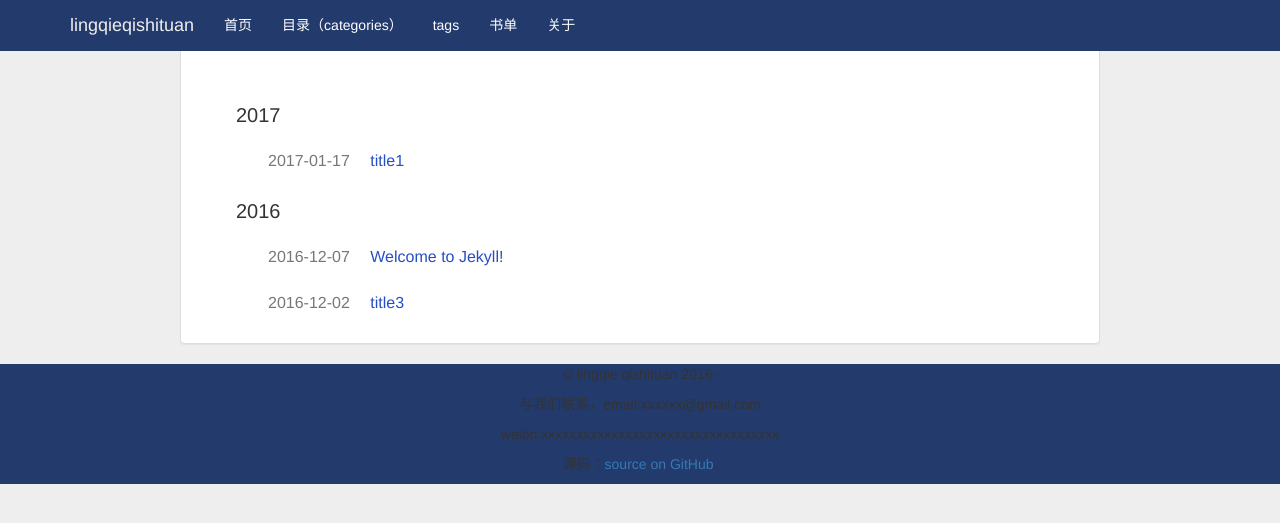
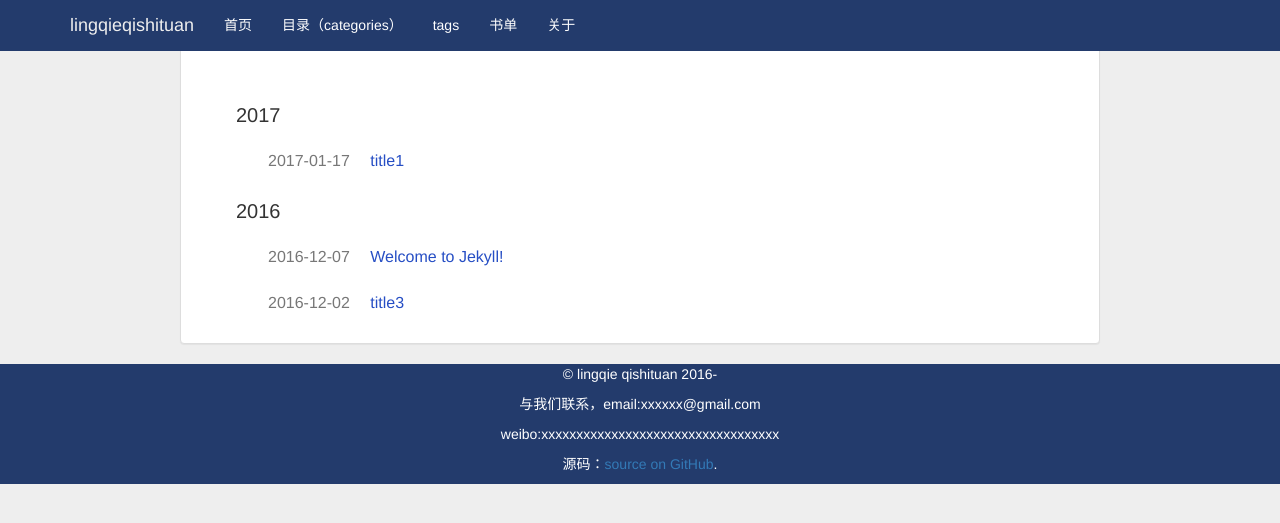
Before and after one commit to lingqie/lingqie.github.io, a Jekyll site: the page built from index.md, in a window 1280 px wide. Shown: the top 523 px of the page. Built offline with Jekyll 4.4.1, drawn with Linux system fonts in a browser that asks for light colours.

Commit message:
edit footer style

```diff
--- a/_includes/footer.html
+++ b/_includes/footer.html
@@ -1,5 +1,5 @@
 <footer class="row footer">
-    <div class="text-center">
+    <div class="foot-text-center">
         <p>&copy; lingqie qishituan 2016-</p>
         <p>与我们联系，email:xxxxxx@gmail.com</p>
         <p>weibo:xxxxxxxxxxxxxxxxxxxxxxxxxxxxxxxxxx</p>
--- a/css/blog.css
+++ b/css/blog.css
@@ -68,10 +68,12 @@
 
 .footer {
     background-color:#233B6C;
+
 }
 
-.text-center {
+.foot-text-center {
     text-align: center;
+    color:#ffffff;
 }
 
 /*begin nav style*/
```
